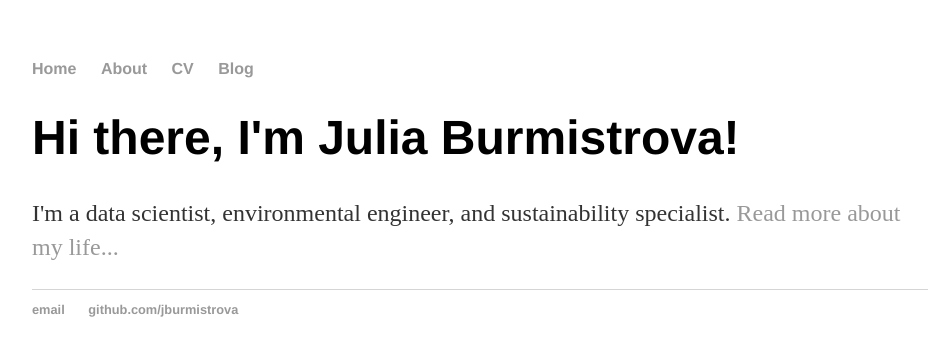
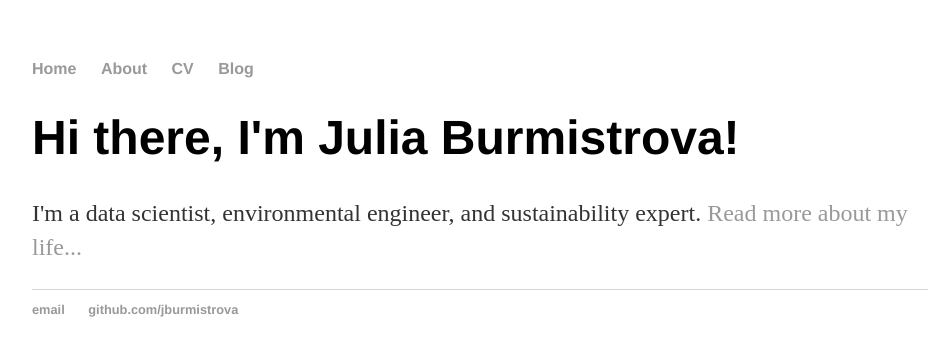
Before and after one commit to jburmistrova/jburmistrova.github.io, a Jekyll site: the page built from index.html, in a window 1280 px wide. Shown: the top 356 px of the page, without its empty margins (160-1099 px from the left). Built offline with Jekyll 4.4.1, drawn with Linux system fonts in a browser that asks for light colours.

Commit message:
Update index.html

```diff
--- a/index.html
+++ b/index.html
@@ -1,30 +1,8 @@
-<!DOCTYPE html>
-<html>
-	<head>
-		<title>Julia Burmistrova</title>
-				<!-- link to main stylesheet -->
-		<link rel="stylesheet" type="text/css" href="/css/main.css">
-	</head>
-	<body>
-		<nav>
-    		<ul>
-        		<li><a href="/">Home</a></li>
-	        	<li><a href="/about">About</a></li>
-        		<li><a href="/cv">CV</a></li>
-        		<li><a href="/blog">Blog</a></li>
-    		</ul>
-		</nav>
-		<div class="container">
-    		<div class="blurb">
-        		<h1>Hi there, I'm Julia Burmistrova!</h1>
-				<p>I'm a data scientist, environmental engineer, and sustainability specialist. <a href="/about">Read more about my life...</a></p>
-    		</div><!-- /.blurb -->
-		</div><!-- /.container -->
-		<footer>
-    		<ul>
-        		<li><a href="mailto:jburmistrova@ucmerced.edu">email</a></li>
-        		<li><a href="https://github.com/jburmistrova">github.com/jburmistrova</a></li>
-			</ul>
-		</footer>
-	</body>
-</html>
+---
+layout: default
+title: Julia Burmistrova
+---
+<div class="blurb">
+	<h1>Hi there, I'm Julia Burmistrova!</h1>
+	<p>I'm a data scientist, environmental engineer, and sustainability expert. <a href="/about">Read more about my life...</a></p>
+</div><!-- /.blurb -->
```
